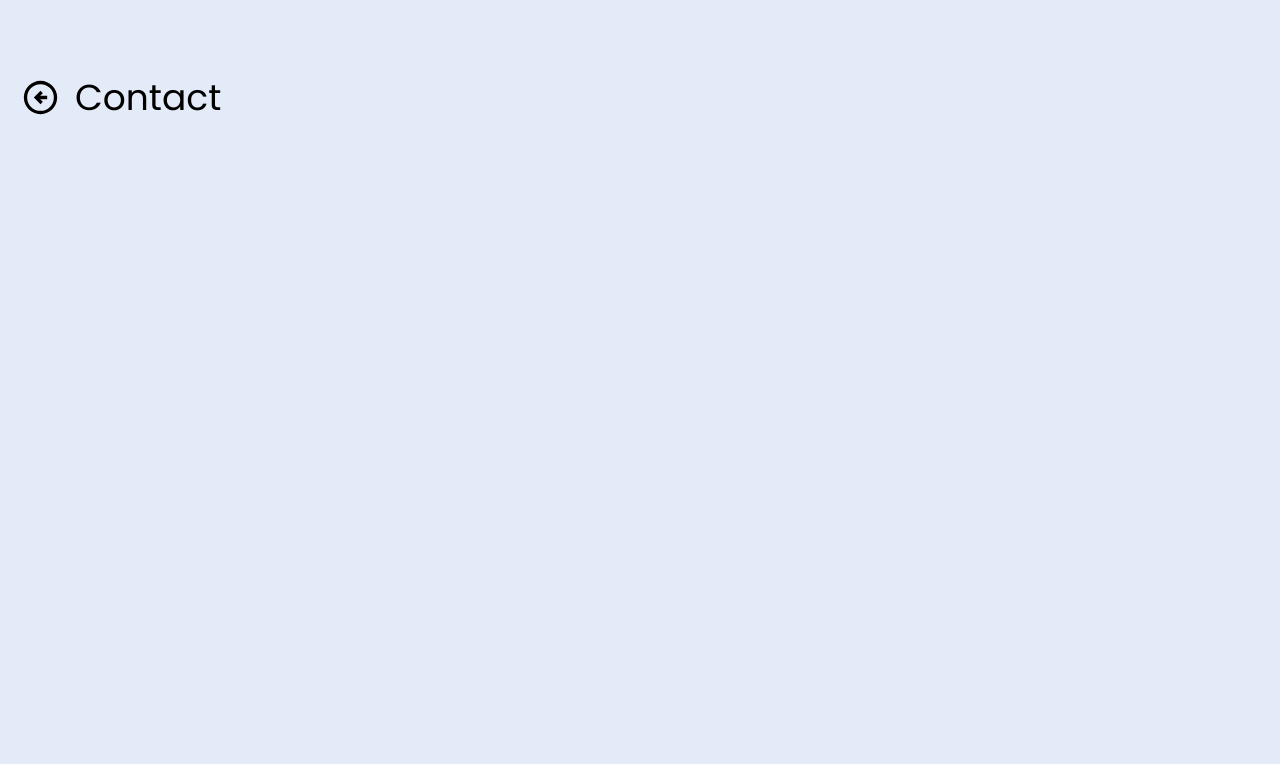
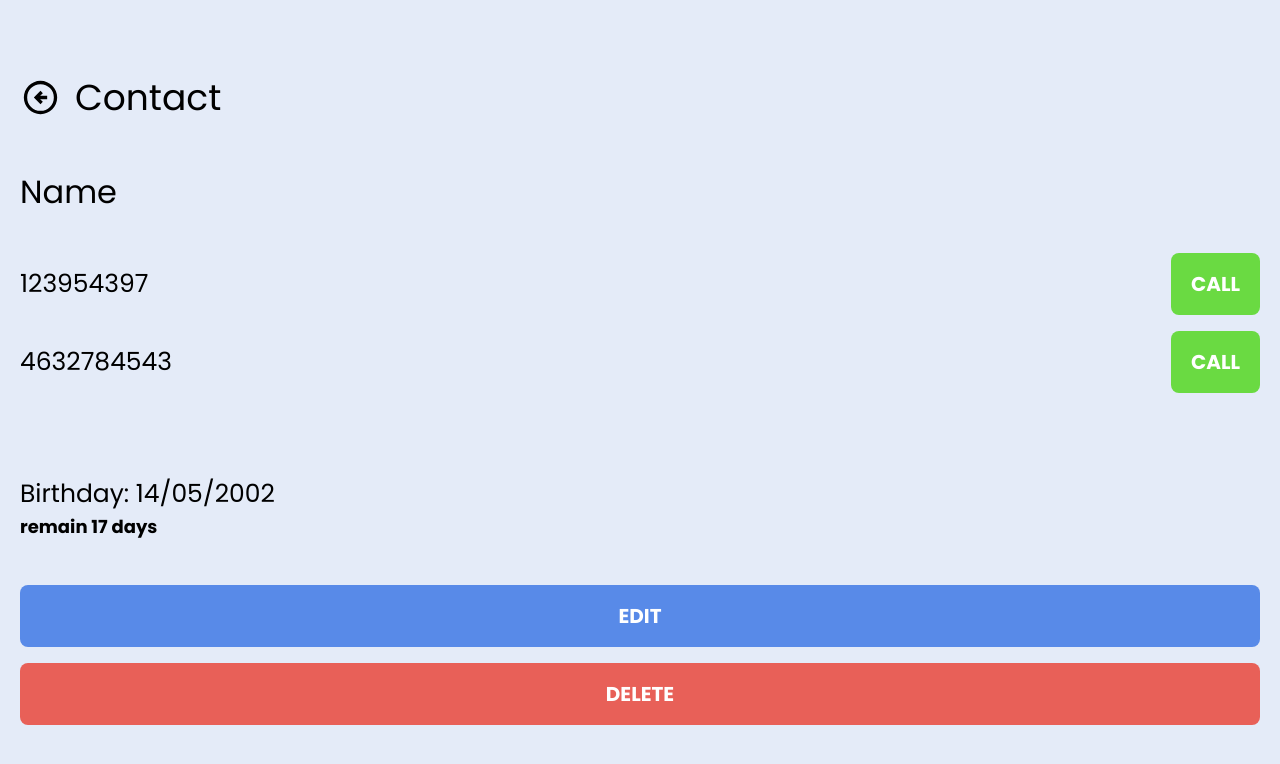
Before and after one commit to myrzabekovv/contact-book, a plain HTML site: page detail.html in a window 1280 px wide. Drawn offline with Linux system fonts and the light colour scheme.

Commit message:
add styles for detail page

```diff
--- a/css/common.css
+++ b/css/common.css
@@ -50,6 +50,9 @@ button:active {
   text-transform: uppercase;
   padding: 0 20px;
   border-radius: 8px;
+  display: flex;
+  align-items: center;
+  justify-content: center;
 }
 
 .add-btn {
@@ -70,5 +73,21 @@ button:active {
 }
 
 .primary-btn:hover, .add-btn:hover {
-  background-color: #5d95ff;
+  background-color: #336ad0;
 }
+
+.delete-btn {
+  background-color: #E86058;
+}
+
+.delete-btn:hover {
+  background-color: #d53f37;
+}
+
+.call-btn {
+  background-color: #6ADA42;
+}
+
+.call-btn:hover {
+  background-color: #51b92a;
+}
--- a/css/detail-page.css
+++ b/css/detail-page.css
@@ -0,0 +1,42 @@
+.detail-page .primary-btn {
+  width: 100%;
+}
+
+.detail-page .edit-btn {
+  margin-bottom: 16px;
+}
+
+.detail-page .contact-name {
+  font-size: 32px;
+  margin-bottom: 37px;
+}
+
+.detail-page .contact-phone {
+  display: flex;
+  align-items: center;
+  justify-content: space-between;
+  margin-bottom: 16px;
+}
+
+.detail-page .contact-phone a {
+  text-decoration: none;
+  color: inherit;
+}
+
+.detail-page .contact-phone .number {
+  font-size: 25px;
+}
+
+.detail-page .contact-phone .call-btn {
+  max-width: 122px;
+}
+
+.detail-page .birthday {
+  padding: 66px 0 45px;
+  font-size: 25px;
+}
+
+.detail-page .birthday .remain {
+  font-size: 18px;
+  font-weight: 700;
+}
--- a/detail.html
+++ b/detail.html
@@ -7,7 +7,7 @@
   <meta name="viewport" content="width=device-width, initial-scale=1.0">
   <title>Document</title>
 </head>
-<body>
+<body class="detail-page">
   <div class="container">
     <div class="main-title">
       <svg width="41" height="41" viewBox="0 0 41 41" fill="none" xmlns="http://www.w3.org/2000/svg">
@@ -16,6 +16,29 @@
       <h1>Contact</h1>
     </div>
 
+    <div class="contact-name">Name</div>
 
+    <div class="phones">
+      <div class="contact-phone">
+        <div class="number">123954397</div>
+        <a href="tel:4632784543">
+          <button class="primary-btn call-btn">Call</button>
+        </a>
+      </div>
+      <div class="contact-phone">
+        <div class="number">4632784543</div>
+        <a href="tel:4632784543">
+          <button class="primary-btn call-btn">Call</button>
+        </a>
+      </div>
+    </div>
+
+    <div class="birthday">
+      <div class="info">Birthday: 14/05/2002</div>
+      <div class="remain">remain 17 days</div>
+    </div>
+
+    <button class="primary-btn edit-btn">Edit</button>
+    <button class="primary-btn delete-btn">Delete</button>
 </body>
 </html>
--- a/styles.css
+++ b/styles.css
@@ -1,2 +1,3 @@
 @import url(./css/common.css);
 @import url(./css/main-page.css);
+@import url(./css/detail-page.css);
```
